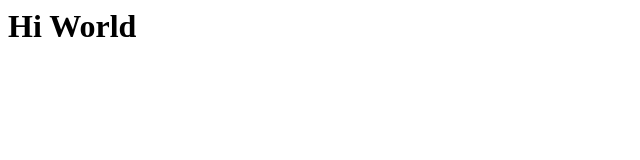
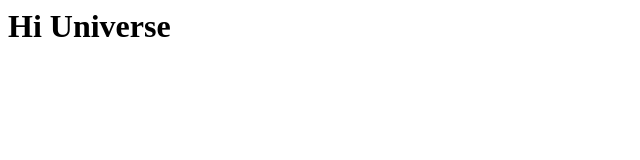
Before and after one commit to initialapps/website, a plain HTML site: page index.html in a window 1280 px wide. Shown: the whole page, without its empty margins (0-640 px from the left). Drawn offline with Linux system fonts and the light colour scheme.

Commit message:
deciding to say hello to the universe

```diff
--- a/index.html
+++ b/index.html
@@ -3,6 +3,6 @@
        <title>My Site</title>
     </head>
     <body>
-        <h1>Hi World</h1>
+        <h1>Hi Universe</h1>
     </body>
 </html>
```
